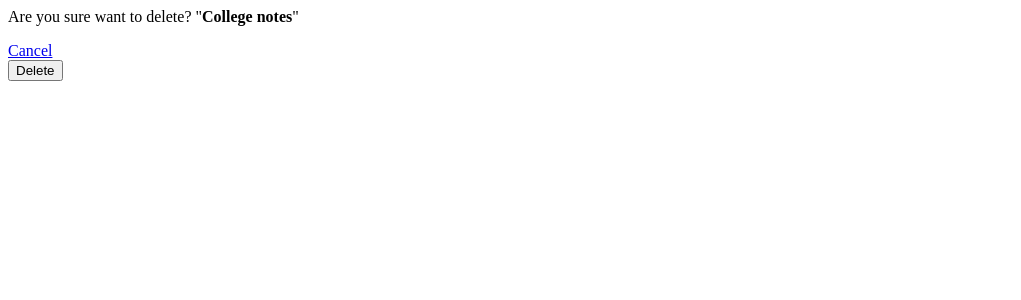
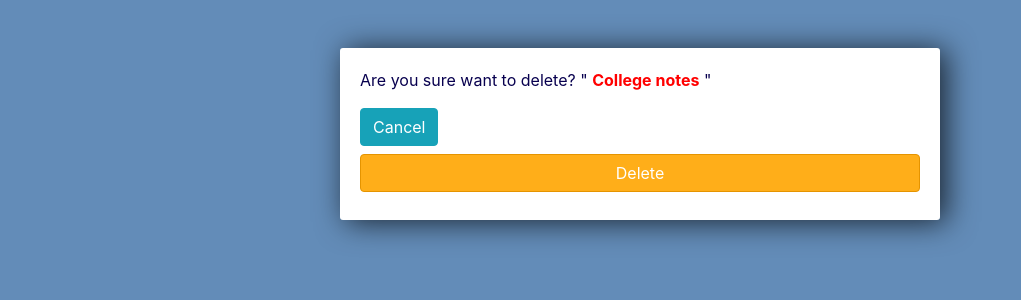
Before and after one commit to amjedsaleel/ToDo, a Django app: page /delete_task/1/ in a window 1280 px wide. Shown: the top 300 px of the page, without its empty margins (0-1021 px from the left). Run offline with Django 3.2, Linux system fonts and the light colour scheme; data comes from the database, SQL or seed files in the repository; both versions use the stored data as it was after the commit; some libraries are stand-ins or nearby versions.

Commit message:
styles added to delete and updtate pages

```diff
--- a/static/style.css
+++ b/static/style.css
@@ -42,6 +42,25 @@
         border-color: #e59400;
     }
 
-    h1 {
+    h2 {
+        color: #08004f;
+        font-weight: unset;
+        text-align: center;
+    }
+
+    label {
+        color: #08004f;
+        font-size: 20px;
+    }
+
+    p {
+        color: #08004f;
+    }
+
+    .delete-task {
         color: red;
     }
+
+    .delete-btn {
+        white-space: nowrap;
+    }
--- a/tasks/templates/tasks/delete.html
+++ b/tasks/templates/tasks/delete.html
@@ -1,6 +1,16 @@
-<p>Are you sure want to delete?  "<b>{{ task }}</b>"</p>
-<a href="{% url 'list' %}">Cancel</a>
-<form method="post" action="">
-    {% csrf_token %}
-    <input type="submit" name="Conform" value="Delete">
-</form>
+{% extends 'base.html' %}
+{% block title %}Delete task{% endblock %}
+{% block content %}
+    <div class="center-column mt-5">
+
+        <p>Are you sure want to delete? " <span class="delete-task"><b>{{ task }}</b></span> "</p>
+        <div class= "delete-btn">
+            <a class="btn btn-info" href="{% url 'list' %}">Cancel</a>
+            <form method="post" action="">
+                {% csrf_token %}
+                <input class="btn btn-danger" type="submit" name="Conform" value="Delete">
+            </form>
+        </div>
+
+    </div>
+{% endblock %}
--- a/templates/base.html
+++ b/templates/base.html
@@ -4,12 +4,22 @@
 <head>
     <meta charset="UTF-8">
     <title>{% block title %}{% endblock %}</title>
-    <link rel="stylesheet" href="https://stackpath.bootstrapcdn.com/bootstrap/4.3.1/css/bootstrap.min.css"
-      integrity="sha384-ggOyR0iXCbMQv3Xipma34MD+dH/1fQ784/j6cY/iJTQUOhcWr7x9JvoRxT2MZw1T" crossorigin="anonymous">
+    <link rel="stylesheet" href="https://stackpath.bootstrapcdn.com/bootstrap/4.5.0/css/bootstrap.min.css"
+          integrity="sha384-9aIt2nRpC12Uk9gS9baDl411NQApFmC26EwAOH8WgZl5MYYxFfc+NcPb1dKGj7Sk" crossorigin="anonymous">
     <link rel="stylesheet" href="{% static './style.css' %}">
 </head>
 <body>
-    {% block content %}
-    {% endblock %}
+{% block content %}
+{% endblock %}
+
+<script src="https://code.jquery.com/jquery-3.5.1.slim.min.js"
+        integrity="sha384-DfXdz2htPH0lsSSs5nCTpuj/zy4C+OGpamoFVy38MVBnE+IbbVYUew+OrCXaRkfj"
+        crossorigin="anonymous"></script>
+<script src="https://cdn.jsdelivr.net/npm/popper.js@1.16.0/dist/umd/popper.min.js"
+        integrity="sha384-Q6E9RHvbIyZFJoft+2mJbHaEWldlvI9IOYy5n3zV9zzTtmI3UksdQRVvoxMfooAo"
+        crossorigin="anonymous"></script>
+<script src="https://stackpath.bootstrapcdn.com/bootstrap/4.5.0/js/bootstrap.min.js"
+        integrity="sha384-OgVRvuATP1z7JjHLkuOU7Xw704+h835Lr+6QL9UvYjZE3Ipu6Tp75j7Bh/kR0JKI"
+        crossorigin="anonymous"></script>
 </body>
 </html>
```
Also changed, not shown: tasks/templates/tasks/update_task.html (+17 -6 lines), db.sqlite3.
